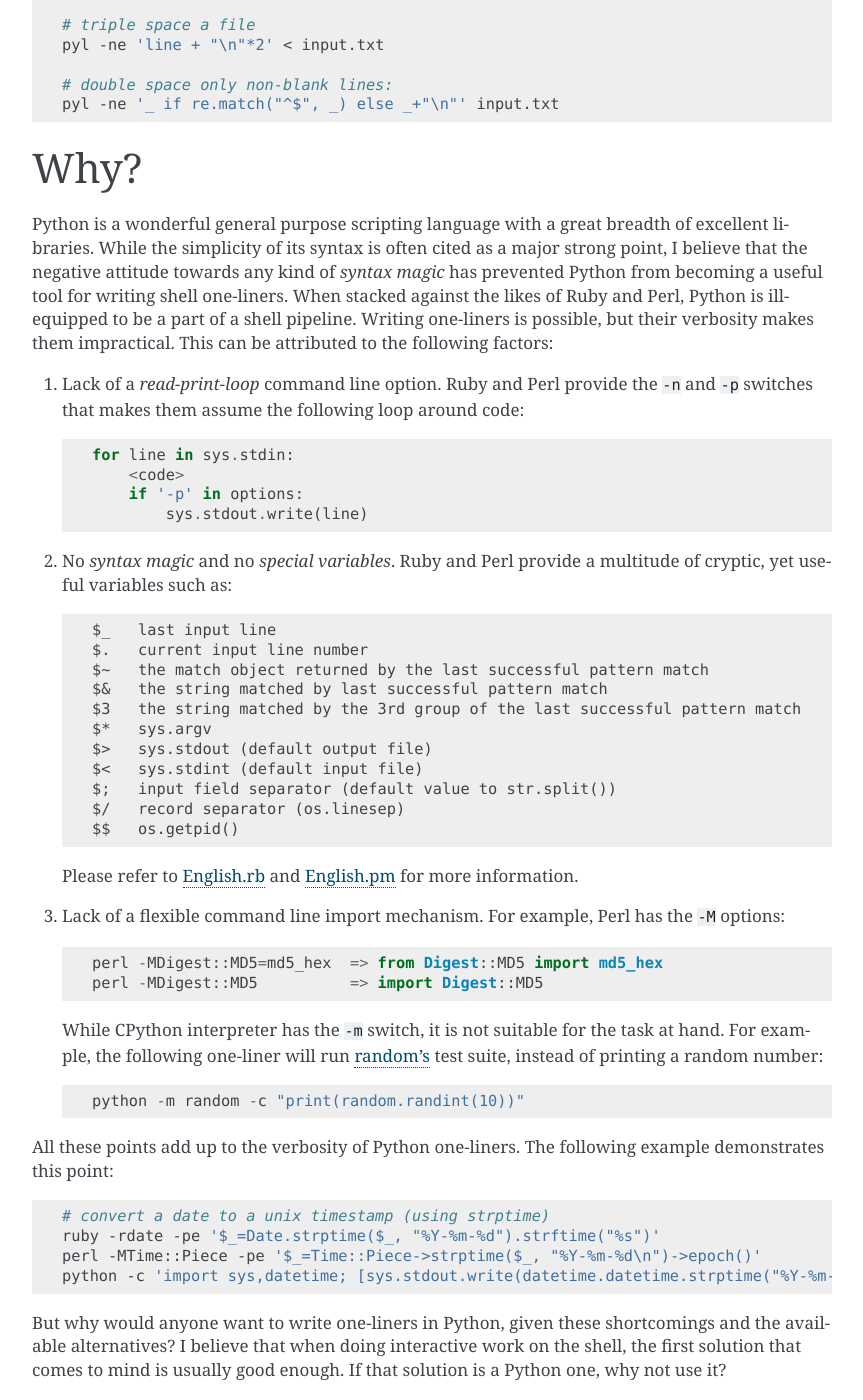
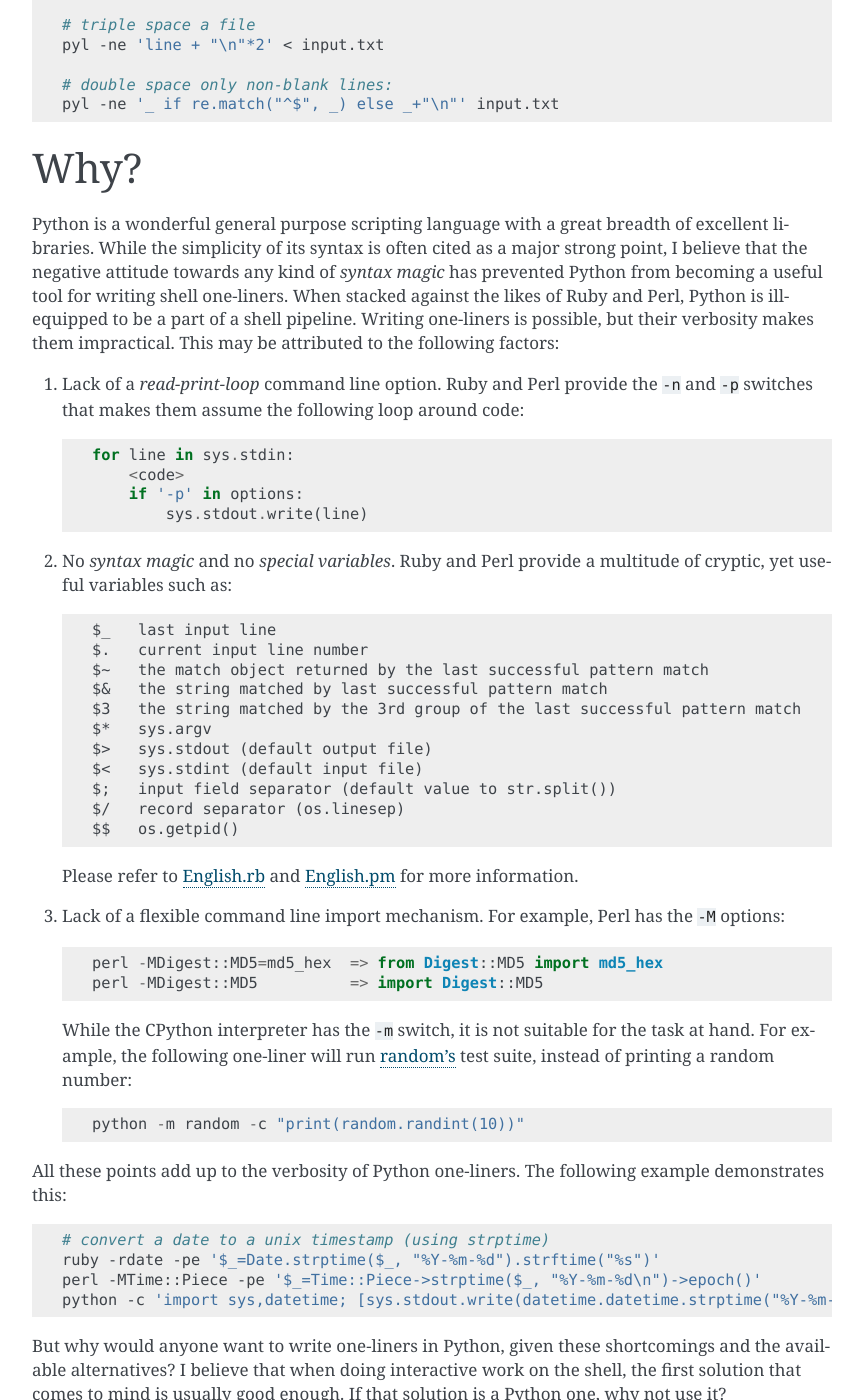
Before and after one commit to gvalkov/python-oneliner, a Sphinx documentation site: the page built from docs/index.rst, in a window 1280 px wide and 1400 px high, scrolled down 298 px. Shown: the whole window, without its empty margins (168-1031 px from the left). Built offline with Sphinx 7.4.7, drawn with Linux system fonts in a browser that asks for light colours; some of the changed text lies outside the part shown.

Commit message:
Documentation fixes

```diff
--- a/docs/index.rst
+++ b/docs/index.rst
@@ -22,39 +22,38 @@
 Why?
 ----
 
-Python is a wonderful general purpose scripting language with a great
-breadth of excellent libraries. While the simplicity of its syntax is
-often cited as a major strong point, I believe that the negative
-attitude towards any kind of *syntax magic* has prevented Python from
-becoming a useful tool for writing shell one-liners. When stacked
-against the likes of Ruby and Perl, Python is ill-equipped to be a
-part of a shell pipeline. Writing one-liners is possible, but their
-verbosity makes them impractical. This can be attributed to the
+Python is a wonderful general purpose scripting language with a great breadth of
+excellent libraries. While the simplicity of its syntax is often cited as a
+major strong point, I believe that the negative attitude towards any kind of
+*syntax magic* has prevented Python from becoming a useful tool for writing
+shell one-liners. When stacked against the likes of Ruby and Perl, Python is
+ill-equipped to be a part of a shell pipeline. Writing one-liners is possible,
+but their verbosity makes them impractical. This may be attributed to the
 following factors::
 
 1) Lack of a *read-print-loop* command line option. Ruby and Perl
    provide the ``-n`` and ``-p`` switches that makes them assume the
    following loop around code::
 
-     for line in sys.stdin:
-         <code>
-         if '-p' in options:
-             sys.stdout.write(line)
+      for line in sys.stdin:
+          <code>
+          if '-p' in options:
+              sys.stdout.write(line)
 
 2) No *syntax magic* and no *special variables*. Ruby and Perl provide
    a multitude of cryptic, yet useful variables such as::
 
-     $_   last input line
-     $.   current input line number
-     $~   the match object returned by the last successful pattern match
-     $&   the string matched by last successful pattern match
-     $3   the string matched by the 3rd group of the last successful pattern match
-     $*   sys.argv
-     $>   sys.stdout (default output file)
-     $<   sys.stdint (default input file)
-     $;   input field separator (default value to str.split())
-     $/   record separator (os.linesep)
-     $$   os.getpid()
+      $_   last input line
+      $.   current input line number
+      $~   the match object returned by the last successful pattern match
+      $&   the string matched by last successful pattern match
+      $3   the string matched by the 3rd group of the last successful pattern match
+      $*   sys.argv
+      $>   sys.stdout (default output file)
+      $<   sys.stdint (default input file)
+      $;   input field separator (default value to str.split())
+      $/   record separator (os.linesep)
+      $$   os.getpid()
 
    Please refer to English.rb_ and English.pm_ for more information.
 
@@ -64,14 +63,15 @@
      perl -MDigest::MD5=md5_hex  => from Digest::MD5 import md5_hex
      perl -MDigest::MD5          => import Digest::MD5
 
-   While CPython interpreter has the ``-m`` switch, it is not suitable
-   for the task at hand. For example, the following one-liner will run
-   `random's`_ test suite, instead of printing a random number::
+   While the CPython interpreter has the ``-m`` switch, it is not
+   suitable for the task at hand. For example, the following one-liner
+   will run `random's`_ test suite, instead of printing a random
+   number::
 
      python -m random -c "print(random.randint(10))"
 
 All these points add up to the verbosity of Python one-liners. The
-following example demonstrates this point:
+following example demonstrates this:
 
 .. code-block:: bash
 
```
Also changed, not shown: other parts of docs/index.rst (+7 -7 lines).
